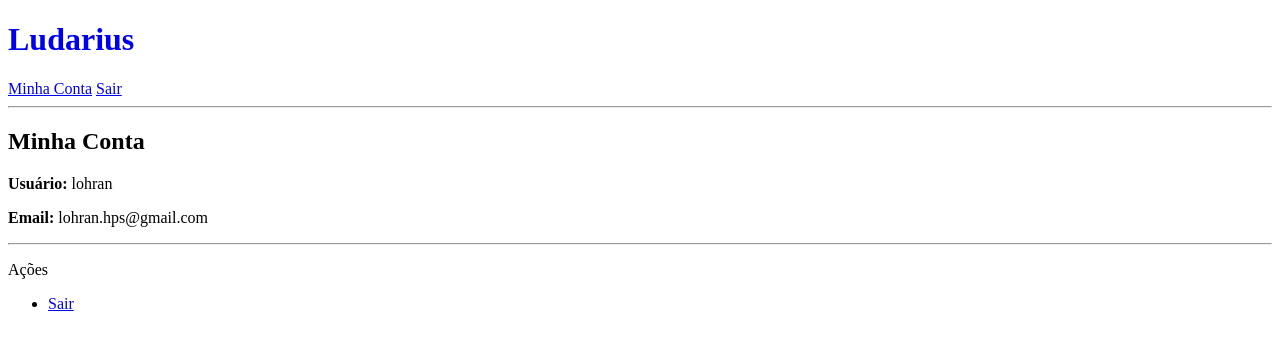
After one commit to Lv16/Ludarius, a Django app: page /accounts/my-account/ in a window 1280 px wide. The commit adds this page. Shown: the top 350 px of the page. Run offline with Django 5.2, Linux system fonts and the light colour scheme; a user stored in the database is signed in.

Commit message:
feat: Adiciona funcionalidade de conta do usuário com visualização e rotas

```diff
--- /dev/null
+++ b/ludarius.app/accounts/templates/accounts/my_account.html
@@ -0,0 +1,19 @@
+{% extends "base.html" %}
+
+{% block title %}Minha Conta | Ludarius{% endblock %}
+
+{% block content %}
+<h2>Minha Conta</h2>
+
+<p><strong>Usuário:</strong> {{ user.username }}</p>
+{% if user.email %}
+<p><strong>Email:</strong> {{ user.email }}</p>
+{% endif %}
+<hr>
+
+<p>Ações</p>
+<ul>
+    <li><a href="{% url 'logout' %}">Sair</a></li>
+</ul>
+
+{% endblock %}
--- /dev/null
+++ b/ludarius.app/accounts/urls.py
@@ -0,0 +1,6 @@
+from django.urls import path
+from . import views
+
+urlpatterns = [
+    path('my-account/', views.my_acconunt, name='my_account'),
+]
--- a/ludarius.app/accounts/views.py
+++ b/ludarius.app/accounts/views.py
@@ -1,3 +1,6 @@
+from django.contrib.auth.decorators import login_required
 from django.shortcuts import render
 
-# Create your views here.
+@login_required
+def my_acconunt(request):
+    return render(request, 'accounts/my_account.html')
--- a/ludarius.app/core/templates/base.html
+++ b/ludarius.app/core/templates/base.html
@@ -10,10 +10,10 @@
         <h1><a href="/" style="text-decoration: none;">Ludarius</a></h1>
         <nav>
             {% if user.is_authenticated %}
-                <span>Bem-vindo, {{ user.username }}!</span>
-                <a href="{% url 'logout' %}">Logout</a>
+            <a href="{% url 'my_account' %}">Minha Conta</a>
+            <a href="{% url 'logout' %}">Sair</a>
             {% else %}
-                <a href="{% url 'login' %}">Login</a>
+            <a href="{% url 'login' %}">Entrar</a>
             {% endif %}
         </nav>
     </header>
--- a/ludarius.app/core/urls.py
+++ b/ludarius.app/core/urls.py
@@ -22,4 +22,5 @@ urlpatterns = [
     path("", include('movies.urls')),
     path("", include("comments.urls")),
     path("accounts/", include("django.contrib.auth.urls")),
+    path("accounts/", include("accounts.urls")),
 ]
```
Also changed, not shown: ludarius.app/movies/templates/movies/detail.html (+3 -13 lines), ludarius.app/db.sqlite3.
